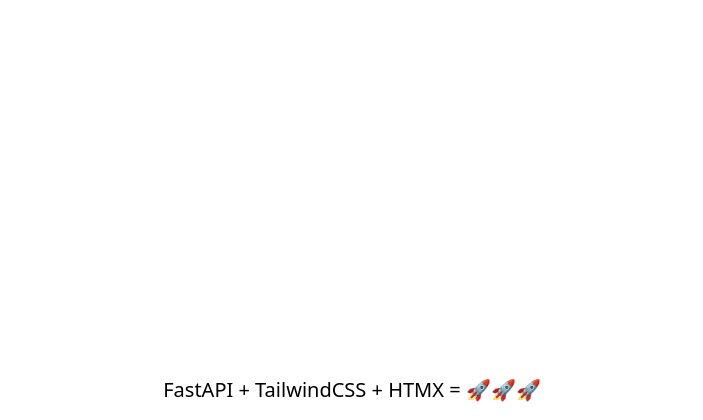
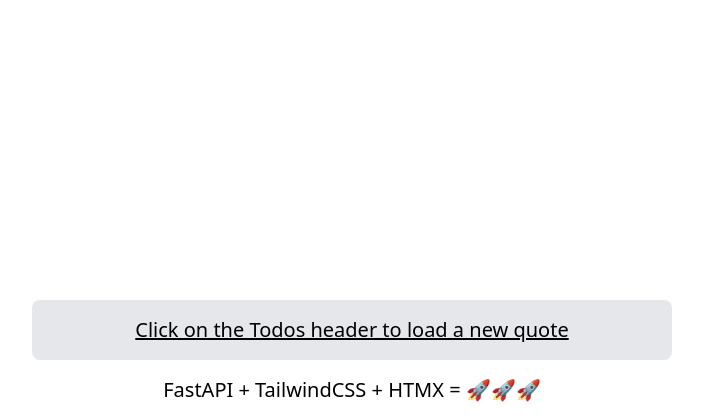
Before and after one commit to kingokeke/todomvc-fastapi-htmx, a FastAPI app: page / in a window 1280 px wide. Shown: the part 380-800 px from the top of the page, without its empty margins (288-991 px from the left). Run offline with FastAPI, Linux system fonts and the light colour scheme; data that the repository does not hold is empty.

Commit message:
add wisdom quote feature

```diff
--- a/main.py
+++ b/main.py
@@ -1,4 +1,6 @@
 import time
+import requests
+from requests.exceptions import HTTPError
 from typing import Annotated
 from fastapi import FastAPI, Form, Header, Request
 from fastapi.responses import HTMLResponse
@@ -23,7 +25,7 @@
 
 @app.get("/", response_class=HTMLResponse)
 async def get_index(request: Request):
-    context = {"todos": todos, "count": todo_count()}
+    context = {"todos": todos, "count": todo_count(), "wisdom": get_wisdom_quote()}
     return templates.TemplateResponse(request, "index.html", context)
 
 
@@ -184,6 +186,20 @@
         pass
 
 
+@app.get("/wisdom-quote", response_class=HTMLResponse)
+async def wisdom_quote(
+    request: Request,
+    hx_request: Annotated[bool | None, Header()] = None,
+):
+    if hx_request:
+        # Compose and return HTMX response here
+        context = {"wisdom": get_wisdom_quote()}
+        return templates.TemplateResponse(request, "wisdom-quote.html", context)
+    else:
+        # Compose and return JSON response here
+        pass
+
+
 def todo_count() -> dict[str, int]:
     return {
         "total": len([todo for todo in todos]),
@@ -199,3 +215,17 @@
         return [todo for todo in todos if todo.completed == True]
     else:
         return todos
+
+
+def get_wisdom_quote():
+    # Demonstrate use case of consuming external API in JSON format
+    try:
+        response = requests.get("https://api.quotable.io/quotes/random")
+        response.raise_for_status()
+        wisdom = response.json()[0]
+        return {"quote": wisdom["content"], "author": wisdom["author"]}
+
+    except HTTPError as http_err:
+        print(f"HTTP error occurred: {http_err}")
+    except Exception as err:
+        print(f"Other error occurred: {err}")
--- a/templates/index.html
+++ b/templates/index.html
@@ -14,7 +14,8 @@
 <body class="flex justify-center font-thin min-h-screen">
     <div class="flex flex-col content-center justify-center w-[40rem] text-2xl">
         <header class="flex-none my-8">
-            <h1 class="text-9xl text-center lowercase font-[1]">Todos</h1>
+            <h1 class="text-9xl text-center lowercase font-[1] cursor-pointer" hx-get="/wisdom-quote"
+                hx-target="#wisdom-quote" hx-trigger="click" hx-swap="outerHTML">Todos</h1>
         </header>
 
         <main class="flex-auto">
@@ -24,7 +25,11 @@
         </main>
 
         <footer class="flex-none text-center text-xl py-4">
-            <p class="">FastAPI + TailwindCSS + HTMX = 🚀🚀🚀</p>
+            <div class="p-4 bg-gray-200 rounded-lg">
+                <p class="underline">Click on the Todos header to load a new quote</p>
+                {% include "wisdom-quote.html" %}
+            </div>
+            <p class="mt-4">FastAPI + TailwindCSS + HTMX = 🚀🚀🚀</p>
         </footer>
     </div>
     <div id="loading-screen" class="htmx-indicator absolute h-screen w-screen bg-black bg-opacity-70">
--- a/templates/todo-item.html
+++ b/templates/todo-item.html
@@ -25,6 +25,6 @@
 
     <button title="Delete Todo" class="flex-none" hx-delete="/todo/{{ todo.id }}" hx-target="closest li"
         hx-swap="outerHTML" hx-select-oob="#toggle-complete-all">
-        <i class="bi bi-dash-circle text-red-200 hover:text-red-500" aria-hidden="true"></i>
+        <i class="bi bi-dash-circle text-red-300 hover:text-red-600" aria-hidden="true"></i>
     </button>
 </li>
--- /dev/null
+++ b/templates/wisdom-quote.html
@@ -0,0 +1,3 @@
+{% if wisdom.quote and wisdom.author %}
+<p id="wisdom-quote" class="italic mt-8">{{wisdom.quote}} - {{wisdom.author}}</p>
+{% endif %}
```
